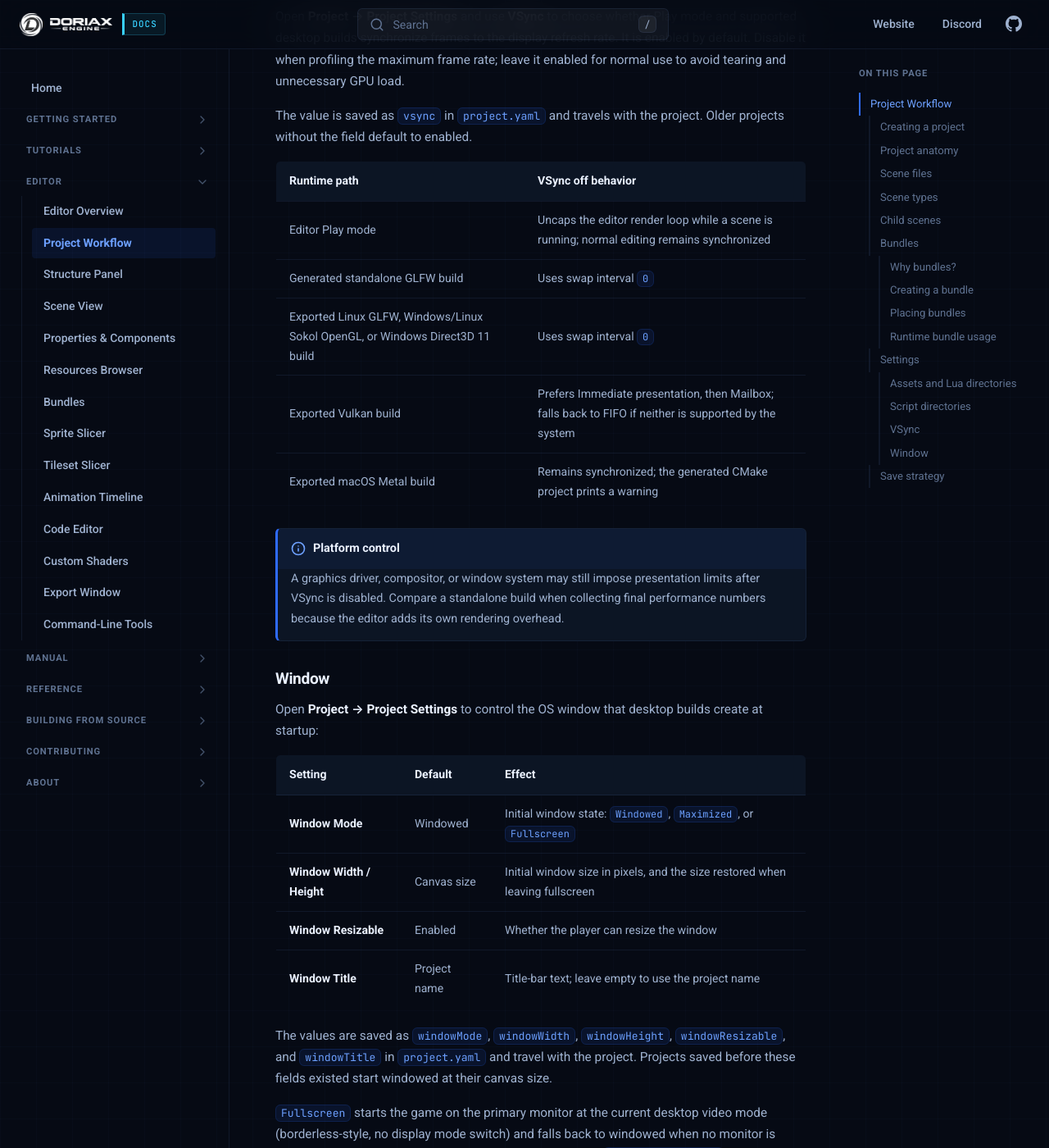
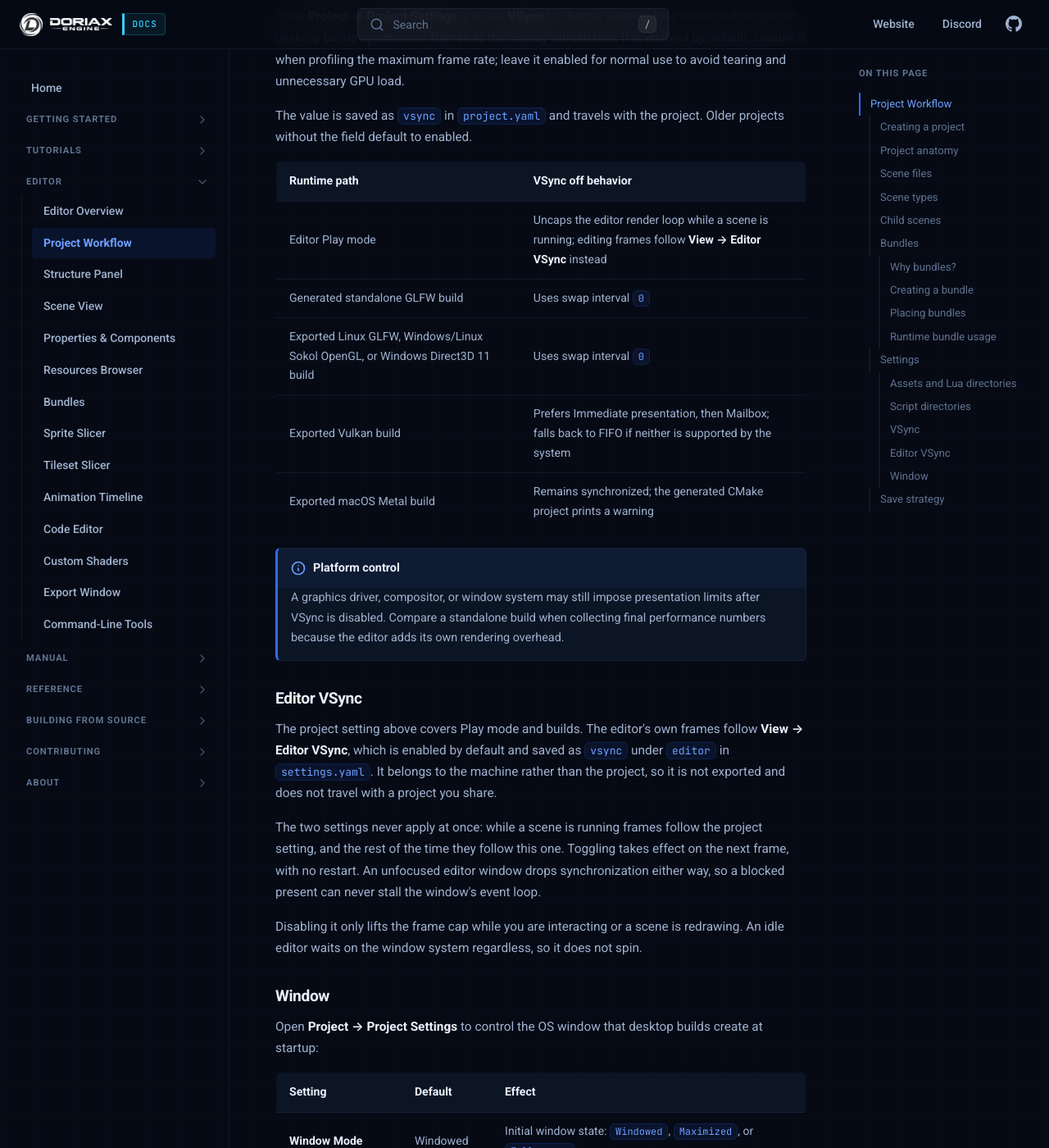
Before and after one commit to doriaxengine/doriax-docs, an MkDocs documentation site: the page built from docs/editor/project-workflow.md, in a window 1280 px wide and 1400 px high, scrolled down 5842 px. Shown: the whole window at 82% size. Built offline with MkDocs 1.6.1, drawn with Linux system fonts in a browser that asks for light colours; comment, search, counter and statistics services are not loaded; some of the changed text lies outside the part shown.

Commit message:
Added editor vsync setting info

```diff
--- a/docs/editor/project-workflow.md
+++ b/docs/editor/project-workflow.md
@@ -156,7 +156,7 @@ See [BundleManager](../reference/classes/bundlemanager.md) for the complete API.
 
 | Settings area | What it stores |
 | --- | --- |
-| **Editor settings** | Window size, maximized state, recent projects, Resources Browser preferences |
+| **Editor settings** | Window size, maximized state, recent projects, Resources Browser preferences, editor VSync |
 | **Project settings** | Startup scene reference, canvas size, scaling, VSync, window mode/size/title, compiler, parallel build jobs, asset/Lua/script directories, and the bundles built without a scene instance |
 | **Export settings** | Platform targets, shader backend, output folder, included asset folders |
 
@@ -222,7 +222,7 @@ projects without the field default to enabled.
 
 | Runtime path | VSync off behavior |
 | --- | --- |
-| Editor Play mode | Uncaps the editor render loop while a scene is running; normal editing remains synchronized |
+| Editor Play mode | Uncaps the editor render loop while a scene is running; editing frames follow **View → Editor VSync** instead |
 | Generated standalone GLFW build | Uses swap interval `0` |
 | Exported Linux GLFW, Windows/Linux Sokol OpenGL, or Windows Direct3D 11 build | Uses swap interval `0` |
 | Exported Vulkan build | Prefers Immediate presentation, then Mailbox; falls back to FIFO if neither is supported by the system |
@@ -232,6 +232,21 @@ projects without the field default to enabled.
     A graphics driver, compositor, or window system may still impose presentation
     limits after VSync is disabled. Compare a standalone build when collecting final
     performance numbers because the editor adds its own rendering overhead.
+
+### Editor VSync
+
+The project setting above covers Play mode and builds. The editor's own frames follow
+**View → Editor VSync**, which is enabled by default and saved as `vsync` under `editor`
+in `settings.yaml`. It belongs to the machine rather than the project, so it is not
+exported and does not travel with a project you share.
+
+The two settings never apply at once: while a scene is running frames follow the project
+setting, and the rest of the time they follow this one. Toggling takes effect on the next
+frame, with no restart. An unfocused editor window drops synchronization either way, so
+a blocked present can never stall the window's event loop.
+
+Disabling it only lifts the frame cap while you are interacting or a scene is redrawing.
+An idle editor waits on the window system regardless, so it does not spin.
 
 ### Window
 
```
Also changed, not shown: docs/editor/scene-view.md (+3 -2 lines).
